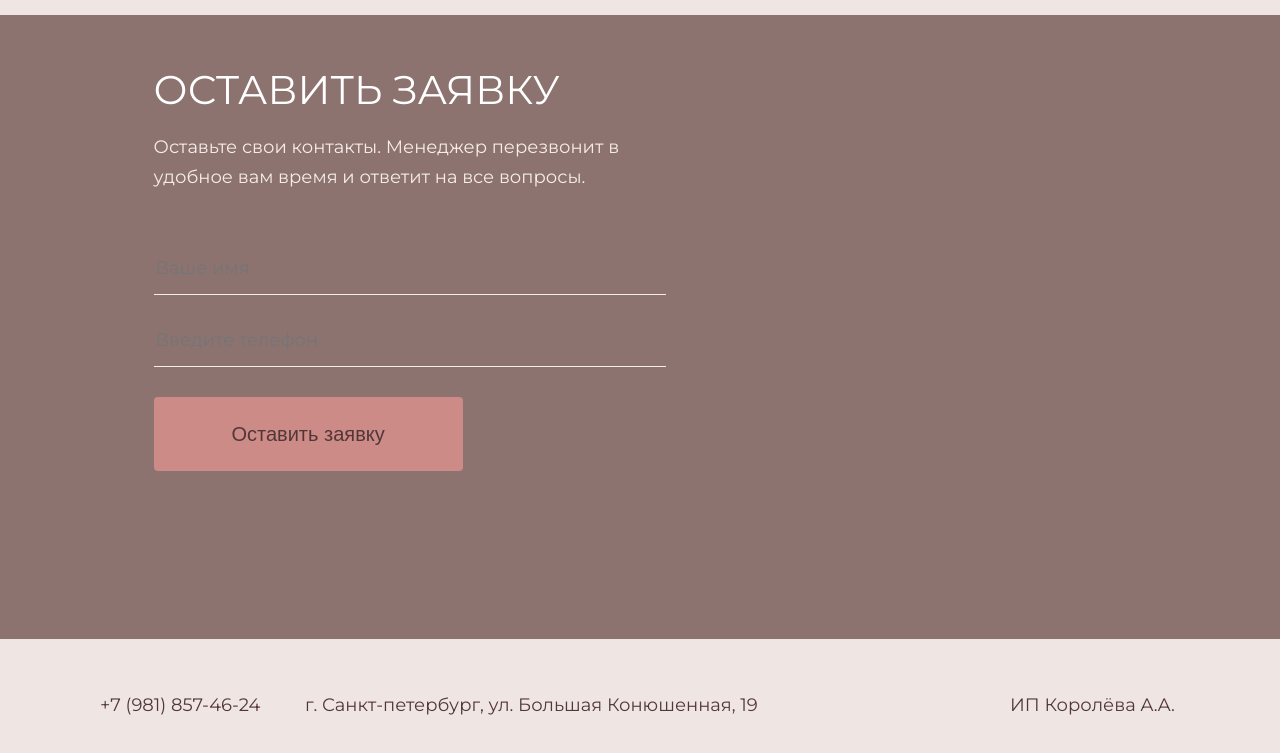
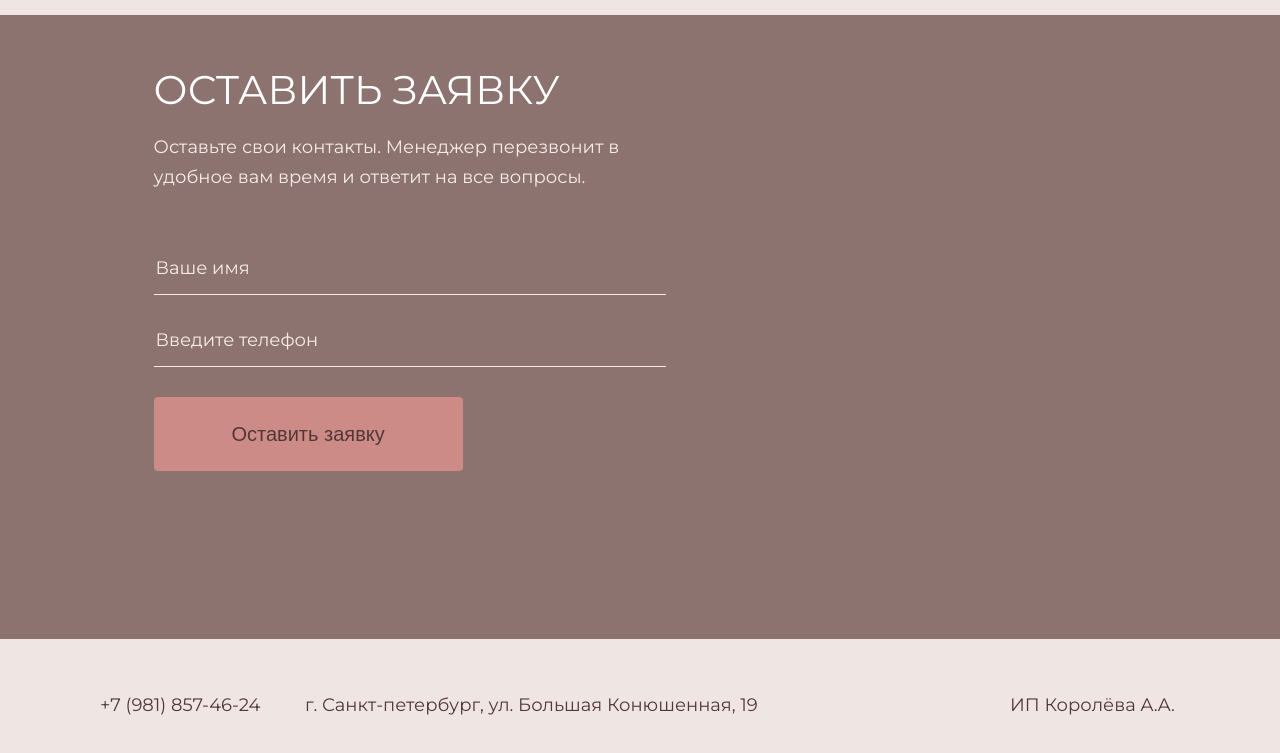
Before and after one commit to crucian-afk/scandi1, a plain HTML site: page index.html in a window 1280 px wide. Shown: the part 3711-4464 px from the top of the page. Drawn offline with Linux system fonts and the light colour scheme.

Commit message:
Update style.css
Added style for placeholder

```diff
--- a/style.css
+++ b/style.css
@@ -466,6 +466,9 @@ p.feedback-author {
   line-height: 50px;
   font-family: Montserrat, sans-serif;
 }
+input::-webkit-input-placeholder {
+  color: #F6EDE9;
+}
       /* Подвал он же футер */
 .site-footer .container {
   display: flex;
```
